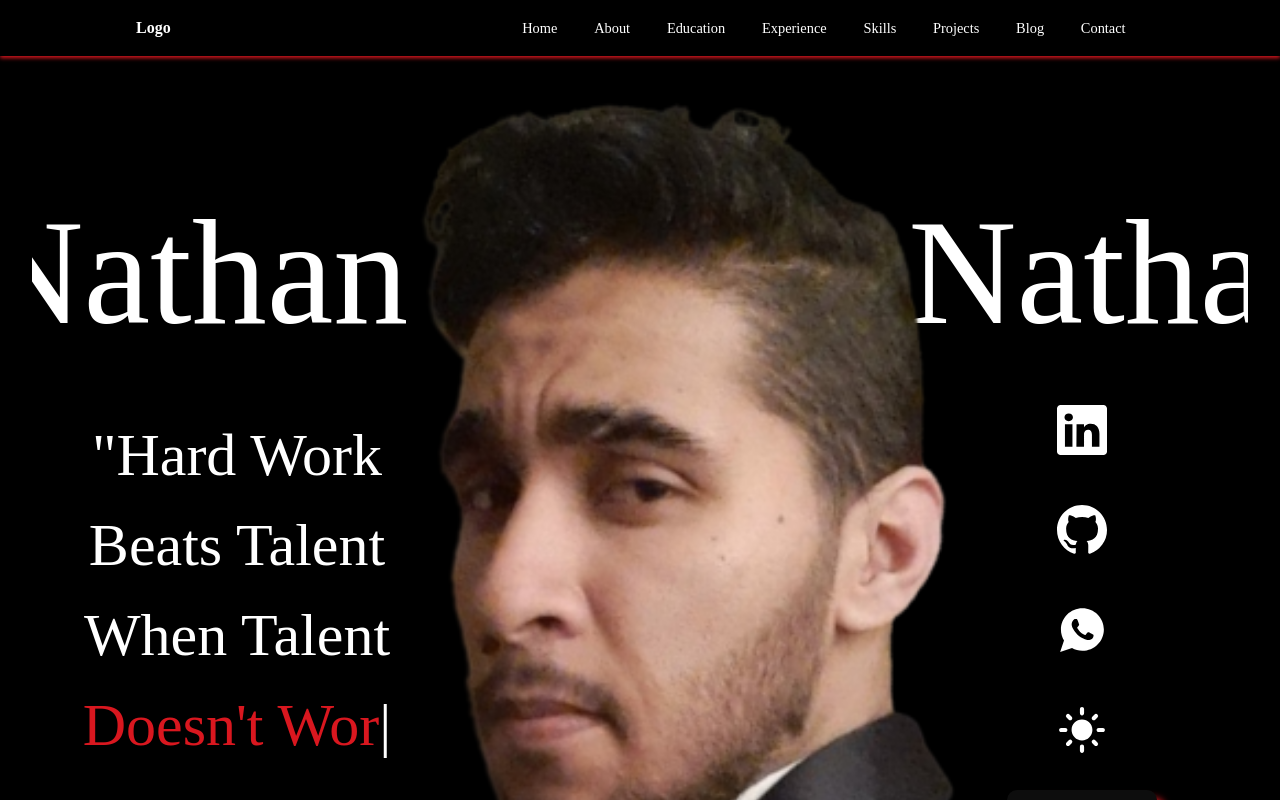
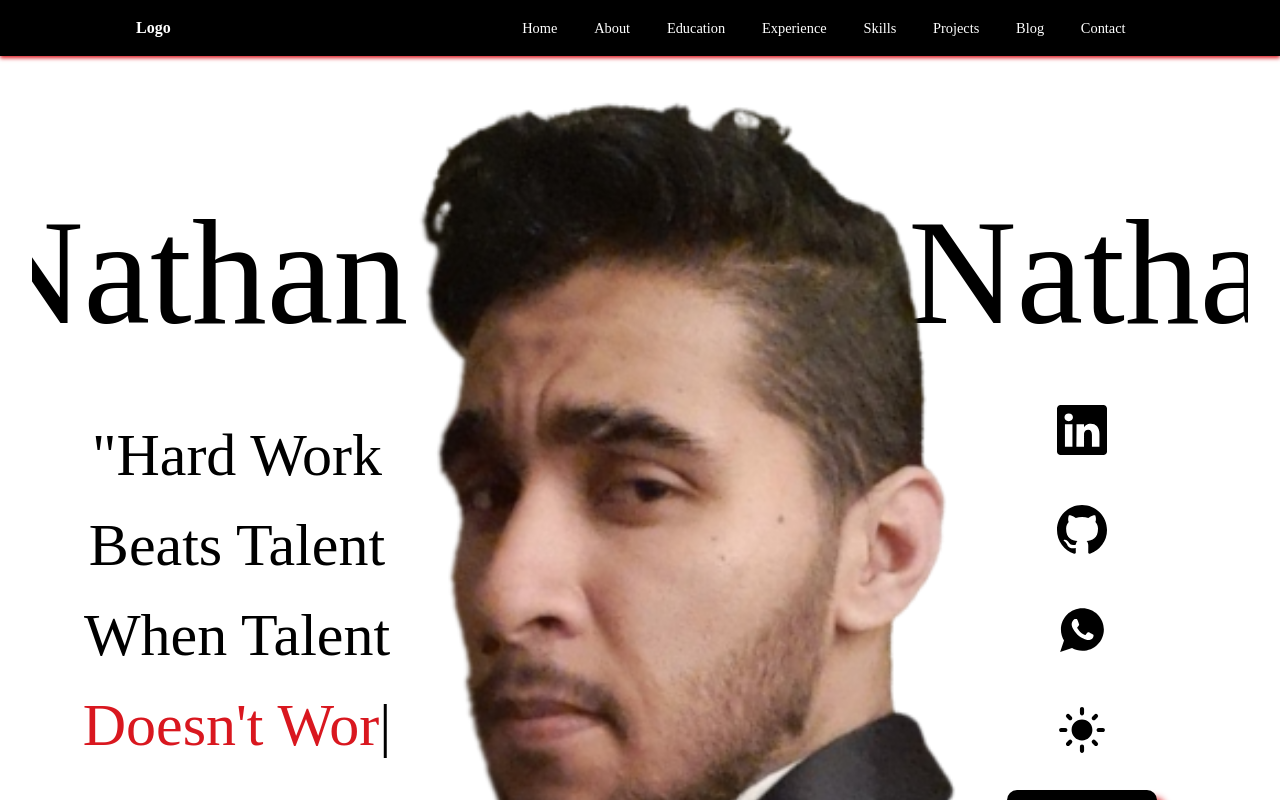
Before and after one commit to NathanDavids/PortfolioProject, a React (Vite) app: page / in a window 1280 px wide. Shown: the top 800 px of the page. Built offline with nearby package versions, Linux system fonts and the light colour scheme; a web font is replaced by a local one.

Commit message:
Completed Dark & Light Modes for Home Page

```diff
--- a/src/components/home/home.css
+++ b/src/components/home/home.css
@@ -1,4 +1,3 @@
-/* Dark Theme Colours */
 :root{
     --BackgroundColour: black;
     --PrimaryTextColour: #FFFFFF;
@@ -6,6 +5,67 @@
     --BoxShadow: 0 2px 4px rgba(217, 23, 31, 1);
 }
 
+/* Dark Mode */
+#home.dark{
+    background-color: black;
+}
+
+#mainContainer.dark{
+    background-color: black;
+}
+
+#homeContainer.dark{
+    background-color: black;
+}
+
+#home.dark{
+    #homeContainer{
+        #homeTextContainer{
+            color: white;
+        }
+    }
+}
+
+/* Light Mode */
+#home.light{
+    background-color: white;
+}
+
+#mainContainer.light{
+    background-color: white;
+}
+
+#homeContainer.light{
+    background-color: white;
+}
+
+#home.light{
+    #homeContainer{
+        #mainContainer{
+            #nameContainer{
+                color: black;
+            }
+        }
+    }
+}
+
+#home.light{
+    #homeContainer{
+        #homeTextContainer{
+            color: black;
+        }
+        #homeSocialsContainer{
+            color: black;
+        }
+        #downloadBtn{
+            color: white;
+            background-color: black;
+        }
+    }
+}
+
+
+/* Main CSS */
 
 #home{
     display: flex;
@@ -13,15 +73,15 @@
     align-items: center;
     width: 100%;
     height: 100%;
-    background-color: var(--BackgroundColour);
+
 }
 
 #homeContainer{
     margin-top: 5.6rem;
     width: 95%;
     height: 800px;
-    background-color: black;
 }
+
 
 #mainContainer{
     display: block;
@@ -31,7 +91,6 @@
     width: 100%;
     height: 100%;
     left: 50%;
-    background-color: var(--BackgroundColour);
     overflow: hidden;
 }
 
@@ -44,7 +103,6 @@
     top: 70px;
     width: 100%;
     height: auto;
-    background-color: transparent;
     color: white;
     font-size: 150px;
     flex-wrap: wrap;
--- a/src/components/home/home.jsx
+++ b/src/components/home/home.jsx
@@ -1,4 +1,4 @@
-import React, { useEffect } from 'react';
+import React, { useEffect, useState } from 'react';
 import '../home/home.css'
 import Typed from 'typed.js'; // Import the Typed library
 import HomePicture from '../../assets/HomePicture.png'
@@ -9,6 +9,8 @@ import { MdLightMode } from 'react-icons/md'
 import CV from '../../assets/NathanDavids_CV.pdf'
 
 function home() {
+  const [isDarkMode, setIsDarkMode] = useState(false);
+
   useEffect(() => {
     // Initialize Typed within the useEffect hook
     const typed = new Typed(".multiple-text", {
@@ -25,13 +27,18 @@ function home() {
     };
   }, []); // Empty dependency array to run the effect only once
 
+  const toggleTheme = () => {
+    console.log("Toggling theme");
+    setIsDarkMode(prevMode => !prevMode);
+  };
+
   return (
     <>
-    <section id='home'>
+    <section id='home' className={isDarkMode ? 'dark' : 'light'}>
       <div id='homeContainer'>
         <div id='mainContainer'>
           <div id='nameContainer'>
-            <h1>Nathan <span className='surnameText'>Davids</span> Nathan <span className='surnameText'> Davids </span>
+            <h1 className='name'>Nathan <span className='surnameText'>Davids</span> Nathan <span className='surnameText'> Davids </span>
             Nathan <span className='surnameText'>Davids </span> Nathan <span className='surnameText'> Davids </span> Nathan
             <span className='surnameText'>Davids</span>
             </h1>
@@ -49,7 +56,7 @@ function home() {
           <a href="https://www.linkedin.com/in/nathan-davids-7a857b233/" target="_blank" rel="noopener noreferrer"><BsLinkedin className='icon'/></a>
           <a href="https://github.com/NathanDavids" target="_blank" rel="noopener noreferrer"><BsGithub className='icon'/></a>
           <a href="https://wa.link/38j3gp" target="_blank" rel="noopener noreferrer"><IoLogoWhatsapp className='icon'/></a>
-          <MdLightMode className='icon'/>
+          <button className={`icon button ${isDarkMode ? 'dark' : 'light'}`} onClick={toggleTheme}><MdLightMode/> </button>
         </div>
         <div id='btnContainer'>
           <a href={CV} target="_blank" rel="noopener noreferrer"><button id='downloadBtn' >Download CV</button></a>
```
